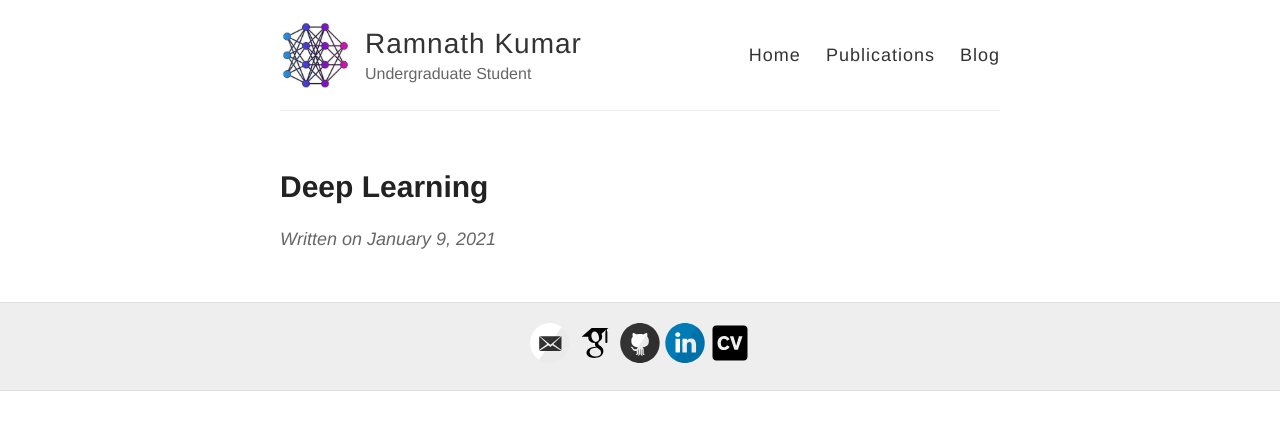
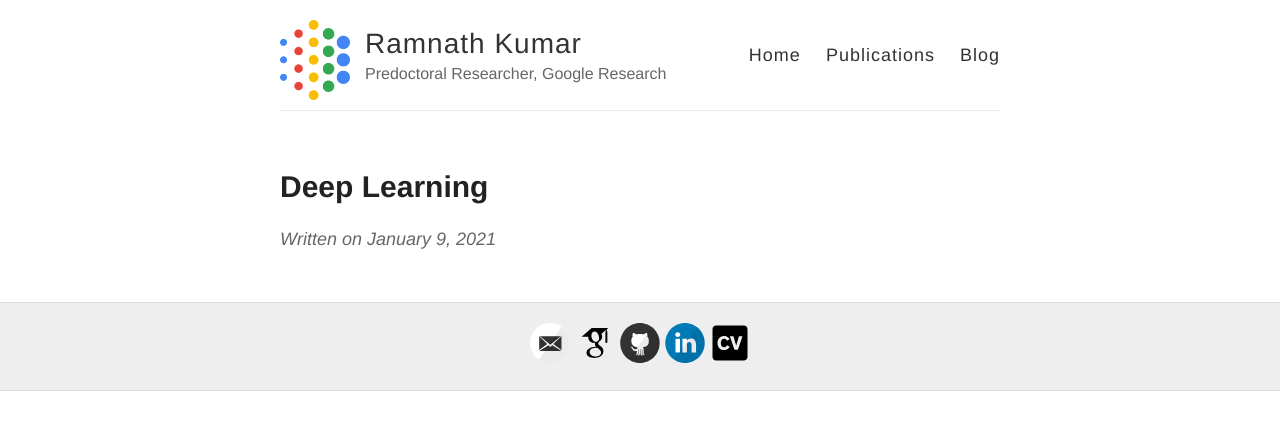
Before and after one commit to RamnathKumar181/ramnathkumar181.github.io, a Jekyll site: the page built from _posts/2021-01-09-Deep Learning Book.md, in a window 1280 px wide. Shown: the top 430 px of the page. Built offline with Jekyll 4.4.1, drawn with Linux system fonts in a browser that asks for light colours.

Commit message:
polished further

```diff
--- a/_config.yml
+++ b/_config.yml
@@ -6,10 +6,10 @@
 name: Ramnath Kumar
 
 # Short bio or description (displayed in the header)
-description: Undergraduate Student
+description: Predoctoral Researcher, Google Research
 
 # URL of your avatar or profile pic (you could use your GitHub profile pic)
-avatar: /images/logo.jpg
+avatar: /images/google_ai_logo.png
 
 #
 # Flags below are optional
--- a/index.html
+++ b/index.html
@@ -10,12 +10,12 @@ Previously, I pursued my B.E. in Computer Science and Msc. in Economics from <a
 
 
 <p>
-    Previously, I also worked as a consultant at <a href=https://mila.quebec/en/>MILA</a> advised by <a href=https://yoshuabengio.org/>Yoshua Bengio</a>.
-    I have been fortunate enough to be advised by some of the best researchers in the field of AI, including
+    Prior to this, I also worked as a consultant at <a href=https://mila.quebec/en/>MILA</a> advised by <a href=https://yoshuabengio.org/>Yoshua Bengio</a>.
+    I have been fortunate enough to work with few strong research teams across the world in the field of AI, including
     <a href=https://sc.edu/study/colleges_schools/engineering_and_computing/faculty-staff/amitsheth.php>Amit Sheth</a> and
     <a href=https://people.wright.edu/t.k.prasad>T.K. Prasad</a> at <a href=https://engineering-computer-science.wright.edu/lab/knoesis>Kno.e.sis</a>,
     <a href=https://mila.quebec/en/person/karim-jerbi/>Karim Jerbi</a> from Cognitive & Computational Neuroscience Lab, University of Montreal, and
-    <a href=https://mila.quebec/en/person/samira-ebrahimi-kahou/>Samira Kahou</a> from <a href=https://mila.quebec/en/>MILA</a>.
+    <a href=https://mila.quebec/en/person/samira-ebrahimi-kahou/>Samira Kahou</a> from <a href=https://mila.quebec/en/>MILA</a>, Dr. Gokul Swamy from <a href=https://www.amazon.science/locations/bengaluru>Amazon ML</a>.
 </p>
 
 <p>
```
Also changed, not shown: images/google_ai_logo.png (added), 1 other file.
